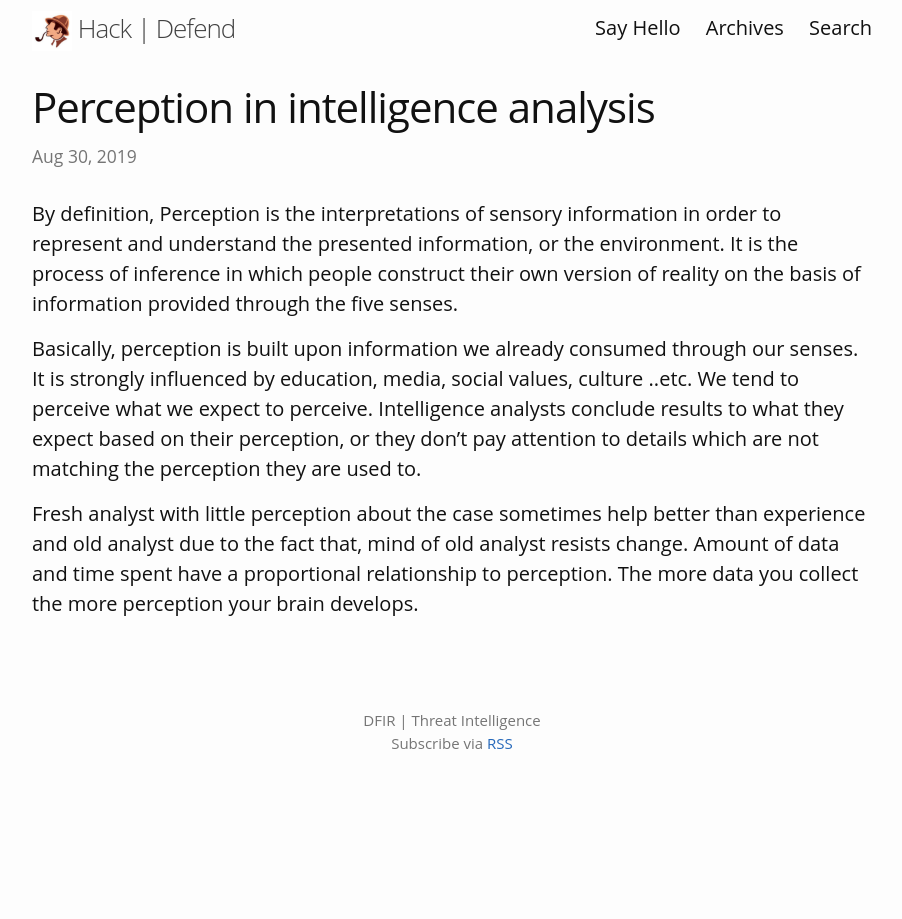
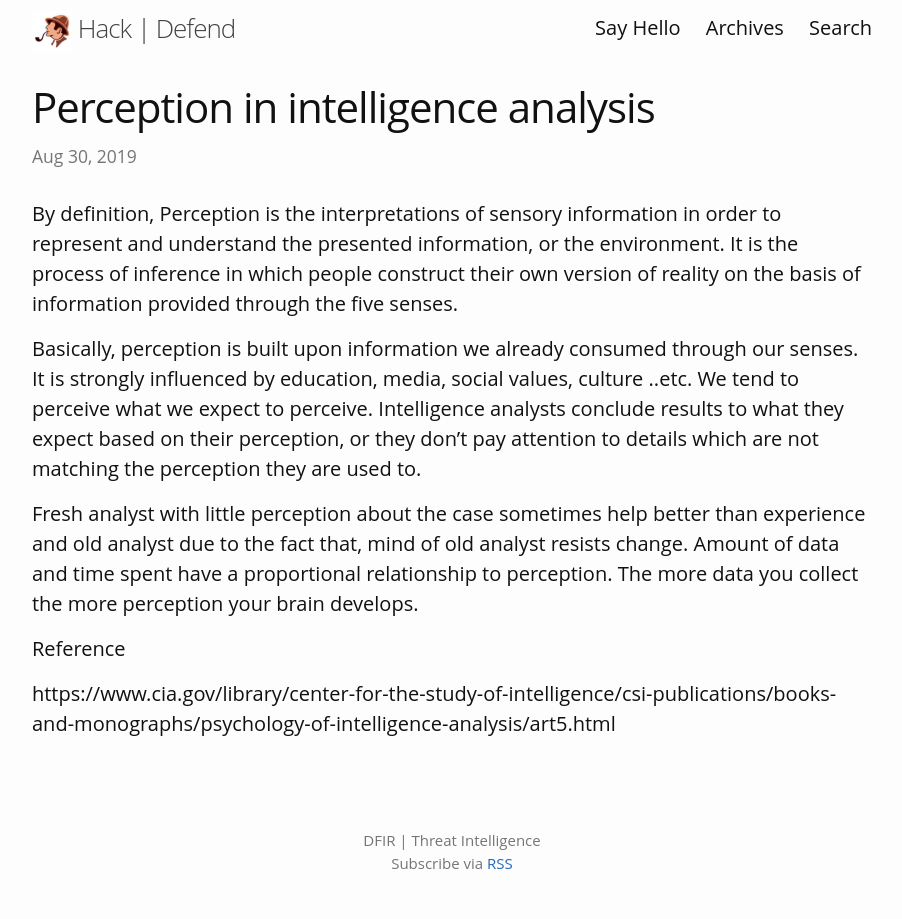
Before and after one commit to hackdefend/hackdefend.github.io, a Jekyll site: the page built from _posts/2019-08-30-Perception-in-intelligence-analysis.md, in a window 1280 px wide. Shown: the whole page, without its empty margins (188-1090 px from the left). Built offline with Jekyll 4.4.1, drawn with Linux system fonts in a browser that asks for light colours.

Commit message:
whatever

```diff
--- a/_posts/2019-08-30-Perception-in-intelligence-analysis.md
+++ b/_posts/2019-08-30-Perception-in-intelligence-analysis.md
@@ -12,3 +12,8 @@ Basically, perception is built upon information we already consumed through our
 
 
 Fresh analyst with little perception about the case sometimes help better than experience and old analyst due to the fact that, mind of old analyst resists change. Amount of data and time spent have a proportional relationship to perception. The more data you collect the more perception your brain develops.
+
+
+Reference
+
+https://www.cia.gov/library/center-for-the-study-of-intelligence/csi-publications/books-and-monographs/psychology-of-intelligence-analysis/art5.html
```
